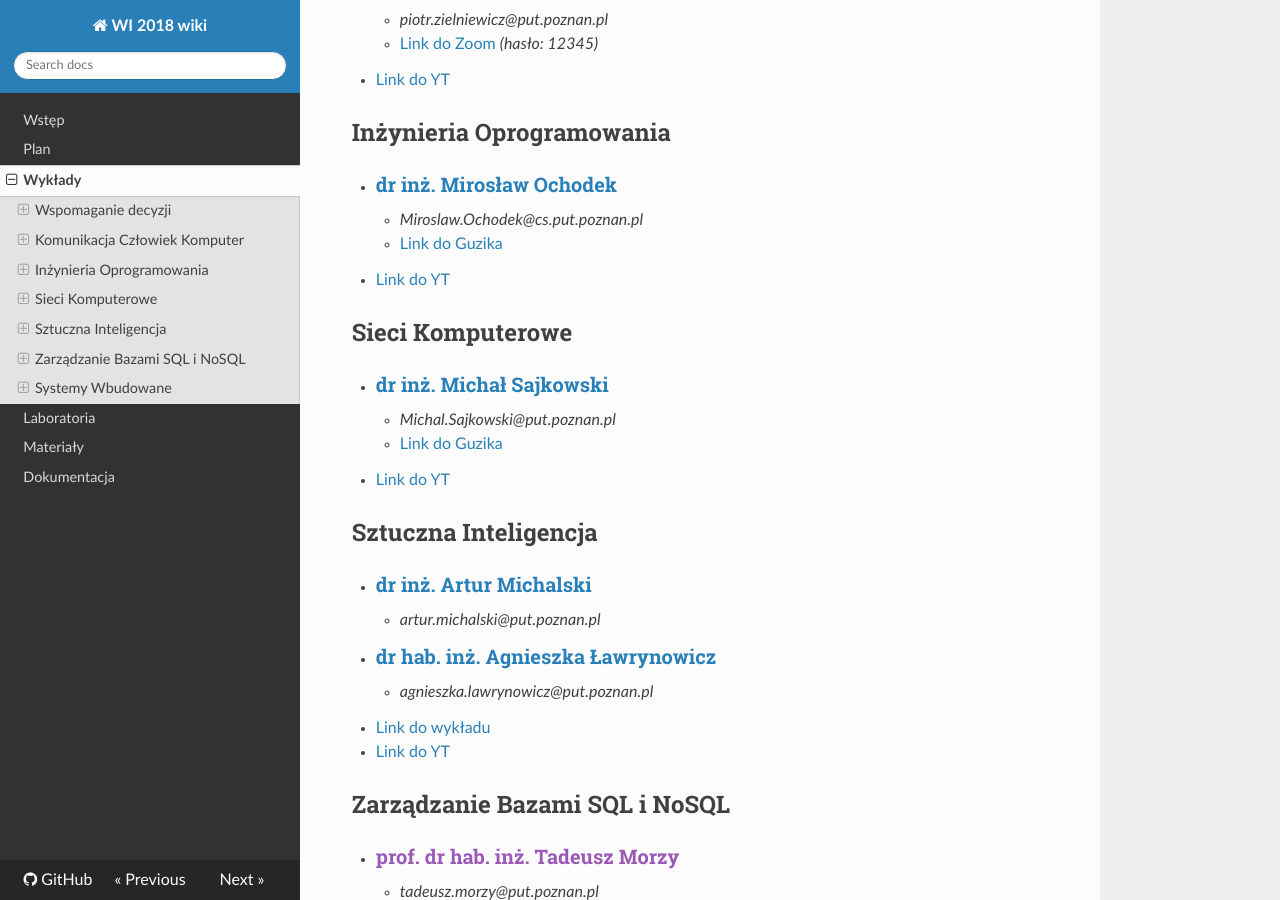
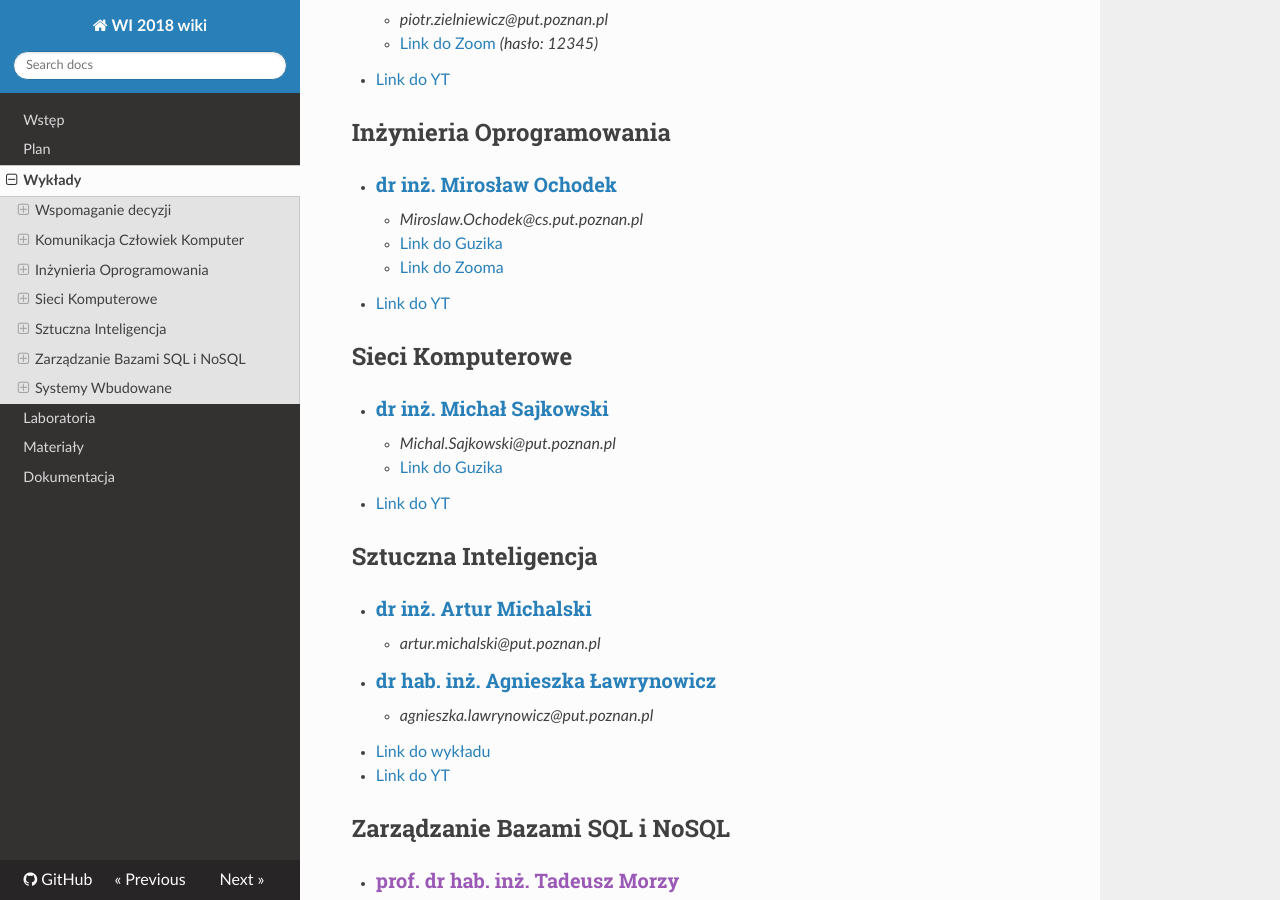
Before and after one commit to PUT-WI-18/wi18-wiki-sem5, an MkDocs documentation site: the page built from docs/wyklady.md, in a window 1280 px wide and 900 px high, scrolled down 444 px. Built offline with MkDocs 1.6.1, drawn with Linux system fonts in a browser that asks for light colours; nearby versions of some CDN libraries.

Commit message:
Update wyklady.md

```diff
--- a/docs/wyklady.md
+++ b/docs/wyklady.md
@@ -15,6 +15,7 @@
 - ### [dr inż. Mirosław Ochodek](http://www.se.cs.put.poznan.pl/Members/mochodek)
     - *Miroslaw.Ochodek@cs.put.poznan.pl*
     - [Link do Guzika](https://ekursy.put.poznan.pl/mod/bigbluebuttonbn/view.php?id=470657)
+    - [Link do Zooma](https://us02web.zoom.us/j/87271332443)
 - [Link do YT](https://www.youtube.com/playlist?list=PLMkIxFYizNdHHDSYDq3y3V4A1nnIiVt-N)
 
 ## Sieci Komputerowe
```
